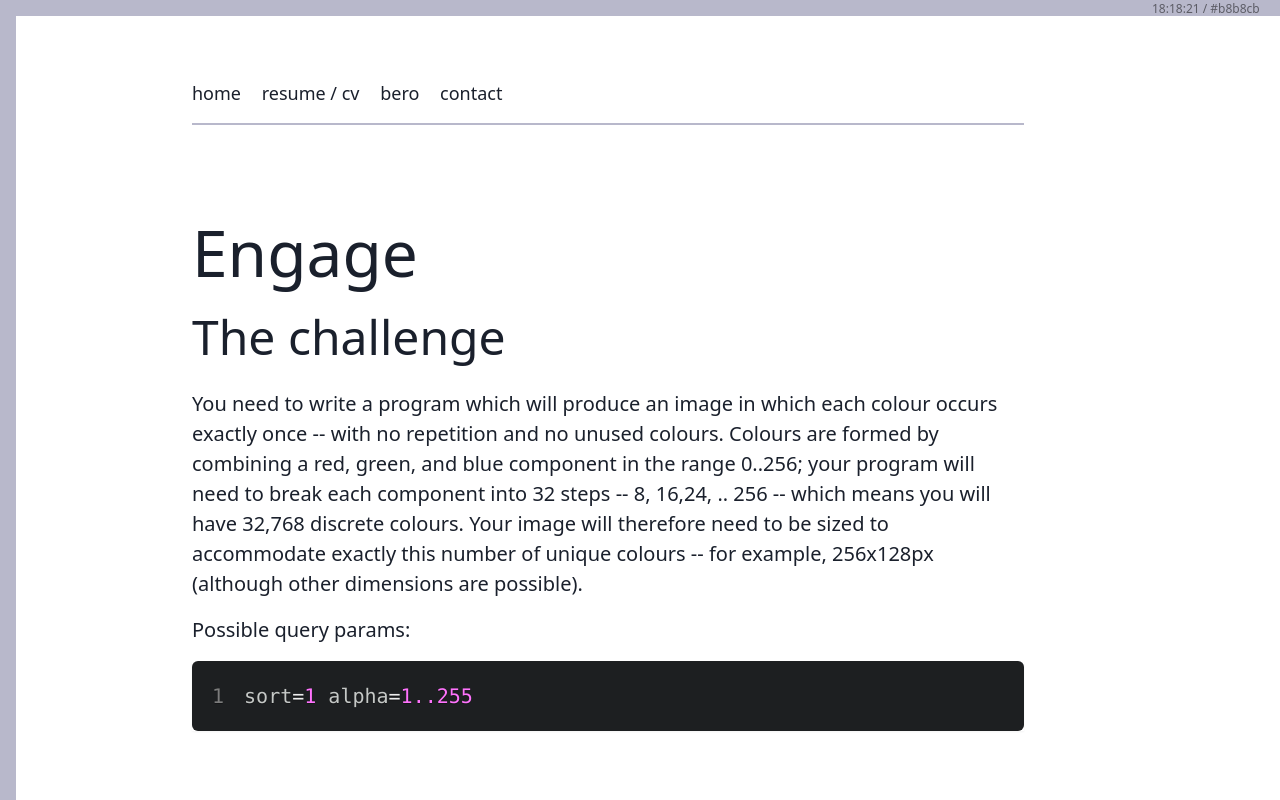
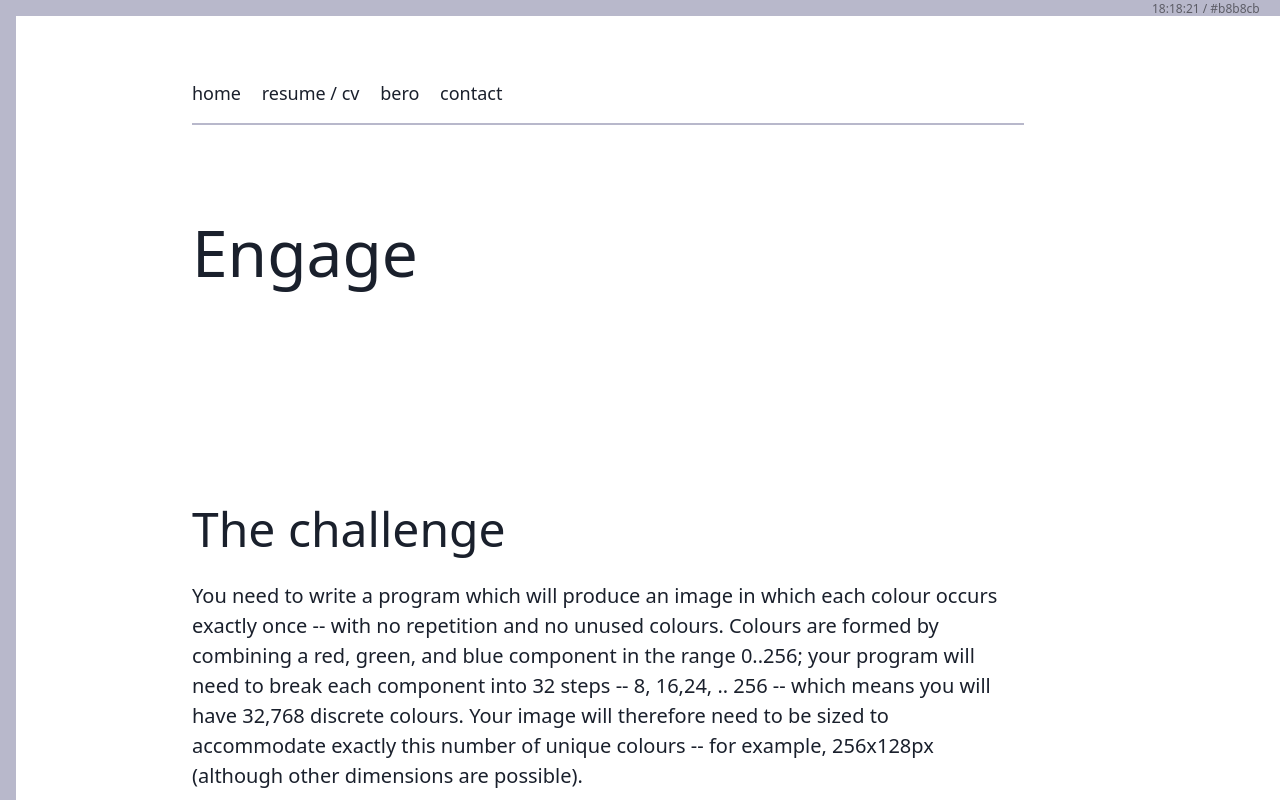
Before and after one commit to searleb/billsearle.me, a Next.js app: page /engage in a window 1280 px wide. Shown: the top 800 px of the page. Built offline with nearby package versions, Linux system fonts and the light colour scheme; no server answers.

Commit message:
Add figure to stop page shift

```diff
--- a/src/pages/engage.js
+++ b/src/pages/engage.js
@@ -30,7 +30,19 @@ const Engage = () => {
       <PageHead meta={meta.engage} />
       <h1>Engage</h1>
 
-      {colorImg && <img className="my-8" src={colorImg} alt="So many colors!" />}
+      <figure
+        style={{ width: 256, height: 128 }}
+        className="my-8"
+      >
+        {colorImg && (
+          <img
+            width="256px"
+            height="128px"
+            src={colorImg}
+            alt="So many colors!"
+          />
+        )}
+      </figure>
 
       <h2>The challenge</h2>
       <p className="mt-4">
```
